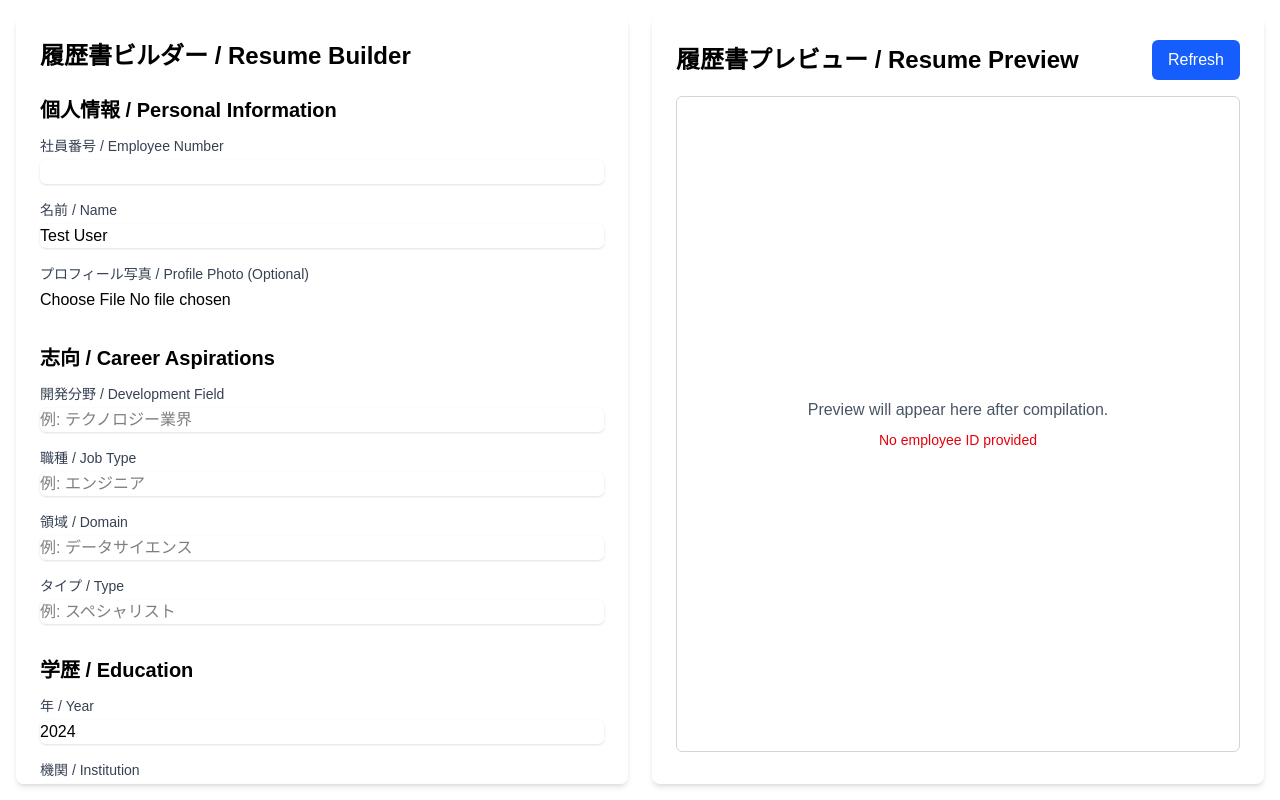
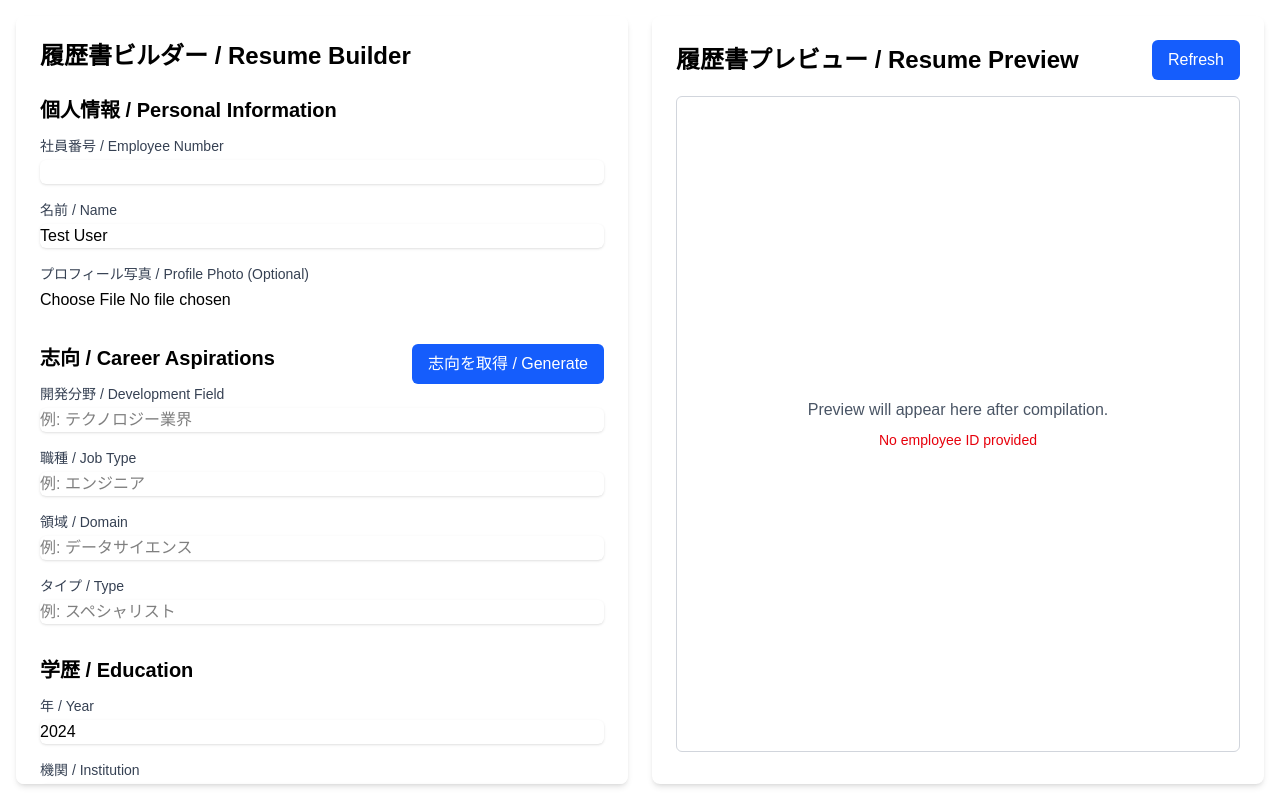
Before and after one commit to codewithyouwan/dalla, a Next.js app: page /makeResume in a window 1280 px wide. Built offline with nearby package versions, Linux system fonts and the light colour scheme.

Commit message:
Fix: Now added a mannual button for generating the career aspirations.

```diff
--- a/src/app/components/resume/CareerAspirations.jsx
+++ b/src/app/components/resume/CareerAspirations.jsx
@@ -1,7 +1,16 @@
-export default function CareerAspirations({ details, handleInputChange }) {
+export default function CareerAspirations({ details, handleInputChange, fetchCareerAspirations, isLoading }) {
   return (
     <div className="mb-8">
-      <h2 className="text-xl text-black font-semibold mb-3">志向 / Career Aspirations</h2>
+      <div className="flex justify-between items-center">
+        <h2 className="text-xl text-black font-semibold mb-3">志向 / Career Aspirations</h2>
+        <button
+          onClick={fetchCareerAspirations}
+          disabled={isLoading}
+          className={`px-4 py-2 bg-blue-600 text-white rounded-md hover:bg-blue-700 ${isLoading ? 'opacity-50 cursor-not-allowed' : ''}`}
+        >
+          {isLoading ? '取得中... / Fetching...' : '志向を取得 / Generate'}
+        </button>
+      </div>
       <div className="space-y-4">
         <div>
           <label className="block text-sm font-medium text-gray-700">開発分野 / Development Field</label>
--- a/src/app/makeResume/page.jsx
+++ b/src/app/makeResume/page.jsx
@@ -1,6 +1,6 @@
 'use client';
 
-import { useState, useEffect } from 'react';
+import { useState, useEffect, useRef } from 'react';
 import { useSearchParams } from 'next/navigation';
 import { v4 as uuidv4 } from 'uuid';
 import CryptoJS from 'crypto-js';
@@ -62,17 +62,70 @@ export default function Page() {
   const [tempPdfPath, setTempPdfPath] = useState(null);
   const [sessionId, setSessionId] = useState(uuidv4());
   const searchParams = useSearchParams();
+  const hasFetchedCareerData = useRef(false);
+
+  const fetchCareerAspirations = async () => {
+    setIsLoading(true);
+    setError(null);
+    try {
+      const careerData = {
+        preferred_industry: details.preferred_industry || [],
+        job_role_priority_1: details.job_role_priority_1 || '',
+        future_career_goals: details.future_career_goals || [],
+        work_style_preference: details.work_style_preference || [],
+      };
+      console.log('Sending career data to API:', careerData);
+      const res = await fetch('/api/careerAspirations', {
+        method: 'POST',
+        headers: { 'Content-Type': 'application/json' },
+        body: JSON.stringify(careerData),
+      });
+      if (!res.ok) throw new Error(`Career aspirations API error: ${res.statusText}`);
+      const gptData = await res.json();
+      console.log('Career aspirations response:', gptData);
+      if (gptData.suggestions) {
+        const form2Match = gptData.suggestions.match(/===FORM2-START===\n([\s\S]*?)\n===FORM2-END===/);
+        if (form2Match) {
+          const lines = form2Match[1].trim().split('\n').map(line => line.trim());
+          console.log('Parsed FORM2 lines:', lines);
+          if (lines.length >= 4) {
+            setDetails((prev) => ({
+              ...prev,
+              devField: lines[0] || '',
+              jobType: lines[1] || '',
+              domain: lines[2] || '',
+              type: lines[3] || '',
+            }));
+          } else {
+            setError('Invalid career aspirations response format: Insufficient lines');
+            console.error('Expected 4 lines, got:', lines);
+          }
+        } else {
+          setError('Failed to parse career aspirations response: FORM2 not found');
+          console.error('No FORM2 in response:', gptData.suggestions);
+        }
+      } else {
+        setError('Failed to generate career aspirations: No suggestions in response');
+        console.error('No suggestions in GPT response:', gptData);
+      }
+    } catch (err) {
+      setError(`Career aspirations fetch error: ${err.message}`);
+      console.error('Career aspirations fetch error:', err);
+    } finally {
+      setIsLoading(false);
+    }
+  };
 
   useEffect(() => {
     const encryptedId = searchParams.get('encrypted_id');
-    if (encryptedId) {
+    if (encryptedId && !hasFetchedCareerData.current) {
+      hasFetchedCareerData.current = true;
       try {
         const secretKey = process.env.NEXT_PUBLIC_ENCRYPTION_SECRET || 'default-secure-key-32chars1234567';
         const bytes = CryptoJS.AES.decrypt(decodeURIComponent(encryptedId), secretKey);
         const idNumber = bytes.toString(CryptoJS.enc.Utf8);
         if (idNumber) {
           console.log('Selected employee ID:', idNumber);
-          // Fetch employee details
           setIsLoading(true);
           fetch(`/api/fetchDetails?id_number=${encodeURIComponent(idNumber)}`)
             .then((res) => {
@@ -82,7 +135,6 @@ export default function Page() {
             .then((data) => {
               if (data.employee) {
                 console.log('Employee data fetched:', data.employee);
-                // Validate career aspiration fields
                 const careerFields = {
                   preferred_industry: data.employee.preferred_industry || [],
                   job_role_priority_1: data.employee.job_role_priority_1 || '',
@@ -90,7 +142,6 @@ export default function Page() {
                   work_style_preference: data.employee.work_style_preference || [],
                 };
                 console.log('Validated career fields:', careerFields);
-                // Check for empty or null career data
                 const hasValidCareerData = Object.values(careerFields).some(
                   (value) => (Array.isArray(value) && value.length > 0) || (typeof value === 'string' && value.trim() !== '')
                 );
@@ -100,76 +151,26 @@ export default function Page() {
                   setIsLoading(false);
                   return;
                 }
-                // Map employee data to details
                 setDetails((prev) => ({
                   ...prev,
                   employeeNumber: data.employee.id_number || '',
                   name: data.employee.full_name_english || '',
                   japaneseLevel: data.employee.japanese_jlpt_level || 'N/A',
-                }));
-                // Prepare data for career aspirations
-                const careerData = {
                   preferred_industry: careerFields.preferred_industry,
                   job_role_priority_1: careerFields.job_role_priority_1,
                   future_career_goals: careerFields.future_career_goals,
                   work_style_preference: careerFields.work_style_preference,
-                };
-                console.log('Sending career data to API:', careerData);
-                // Call GPT API for career aspirations
-                fetch('/api/careerAspirations', {
-                  method: 'POST',
-                  headers: { 'Content-Type': 'application/json' },
-                  body: JSON.stringify(careerData),
-                })
-                  .then((res) => {
-                    if (!res.ok) throw new Error(`Career aspirations API error: ${res.statusText}`);
-                    return res.json();
-                  })
-                  .then((gptData) => {
-                    console.log('Career aspirations response:', gptData);
-                    if (gptData.suggestions) {
-                      // Parse GPT response (select FORM2 for medium-length values)
-                      const form2Match = gptData.suggestions.match(/===FORM2-START===\n([\s\S]*?)\n===FORM2-END===/);
-                      if (form2Match) {
-                        const lines = form2Match[1].trim().split('\n').map(line => line.trim());
-                        console.log('Parsed FORM2 lines:', lines);
-                        if (lines.length >= 4) {
-                          setDetails((prev) => ({
-                            ...prev,
-                            devField: lines[0] || '',
-                            jobType: lines[1] || '',
-                            domain: lines[2] || '',
-                            type: lines[3] || '',
-                          }));
-                        } else {
-                          setError('Invalid career aspirations response format: Insufficient lines');
-                          console.error('Expected 4 lines, got:', lines);
-                        }
-                      } else {
-                        setError('Failed to parse career aspirations response: FORM2 not found');
-                        console.error('No FORM2 in response:', gptData.suggestions);
-                      }
-                    } else {
-                      setError('Failed to generate career aspirations: No suggestions in response');
-                      console.error('No suggestions in GPT response:', gptData);
-                    }
-                  })
-                  .catch((err) => {
-                    setError(`Career aspirations fetch error: ${err.message}`);
-                    console.error('Career aspirations fetch error:', err);
-                  })
-                  .finally(() => setIsLoading(false));
+                }));
               } else {
                 setError('Employee not found');
                 console.error('No employee data in response:', data);
-                setIsLoading(false);
               }
             })
             .catch((err) => {
               setError(`Fetch error: ${err.message}`);
               console.error('Fetch error:', err);
-              setIsLoading(false);
-            });
+            })
+            .finally(() => setIsLoading(false));
         } else {
           console.error('Failed to decrypt id_number');
           setError('Invalid employee ID');
@@ -180,7 +181,7 @@ export default function Page() {
         setError('Decryption error');
         setIsLoading(false);
       }
-    } else {
+    } else if (!encryptedId) {
       console.error('No encrypted_id in URL');
       setError('No employee ID provided');
       setIsLoading(false);
@@ -304,11 +305,15 @@ export default function Page() {
 
   return (
     <div className="flex flex-col md:flex-row h-screen p-4 gap-6 overflow-hidden">
-      {/* Left side - Form */}
       <div className="w-full md:w-1/2 bg-white p-6 rounded-lg shadow-md overflow-y-auto h-full">
         <h1 className="text-2xl text-black font-bold mb-6">履歴書ビルダー / Resume Builder</h1>
         <PersonalInfo details={details} handleInputChange={handleInputChange} />
-        <CareerAspirations details={details} handleInputChange={handleInputChange} />
+        <CareerAspirations
+          details={details}
+          handleInputChange={handleInputChange}
+          fetchCareerAspirations={fetchCareerAspirations}
+          isLoading={isLoading}
+        />
         <Education
           education={details.education}
           handleArrayInputChange={handleArrayInputChange}
@@ -357,7 +362,6 @@ export default function Page() {
           {error && <p className="mt-2 text-red-600 text-sm">{error}</p>}
         </div>
       </div>
-      {/* Right side - Preview */}
       <ResumePreview
         isLoading={isLoading}
         previewLink={previewLink}
```
